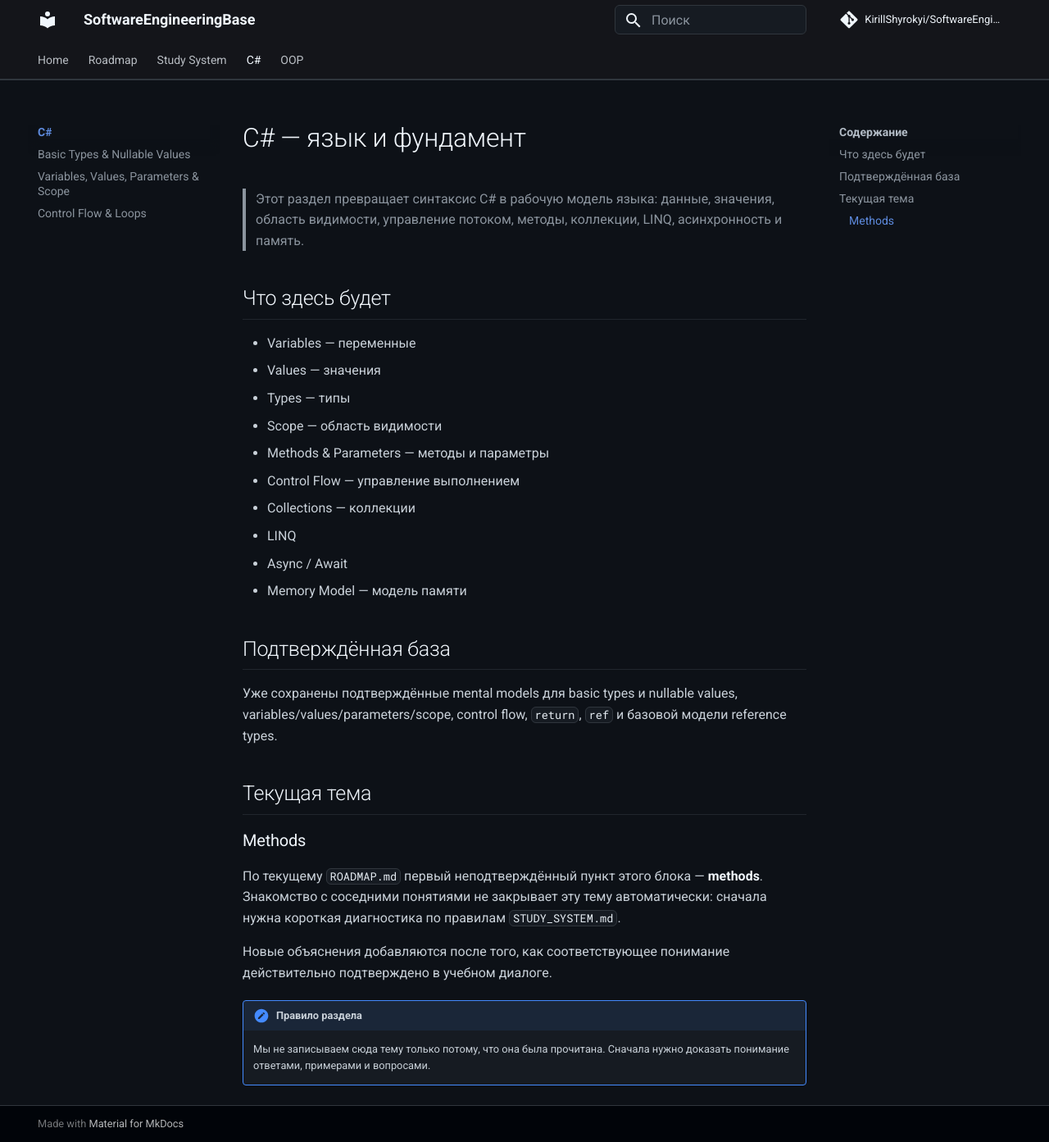
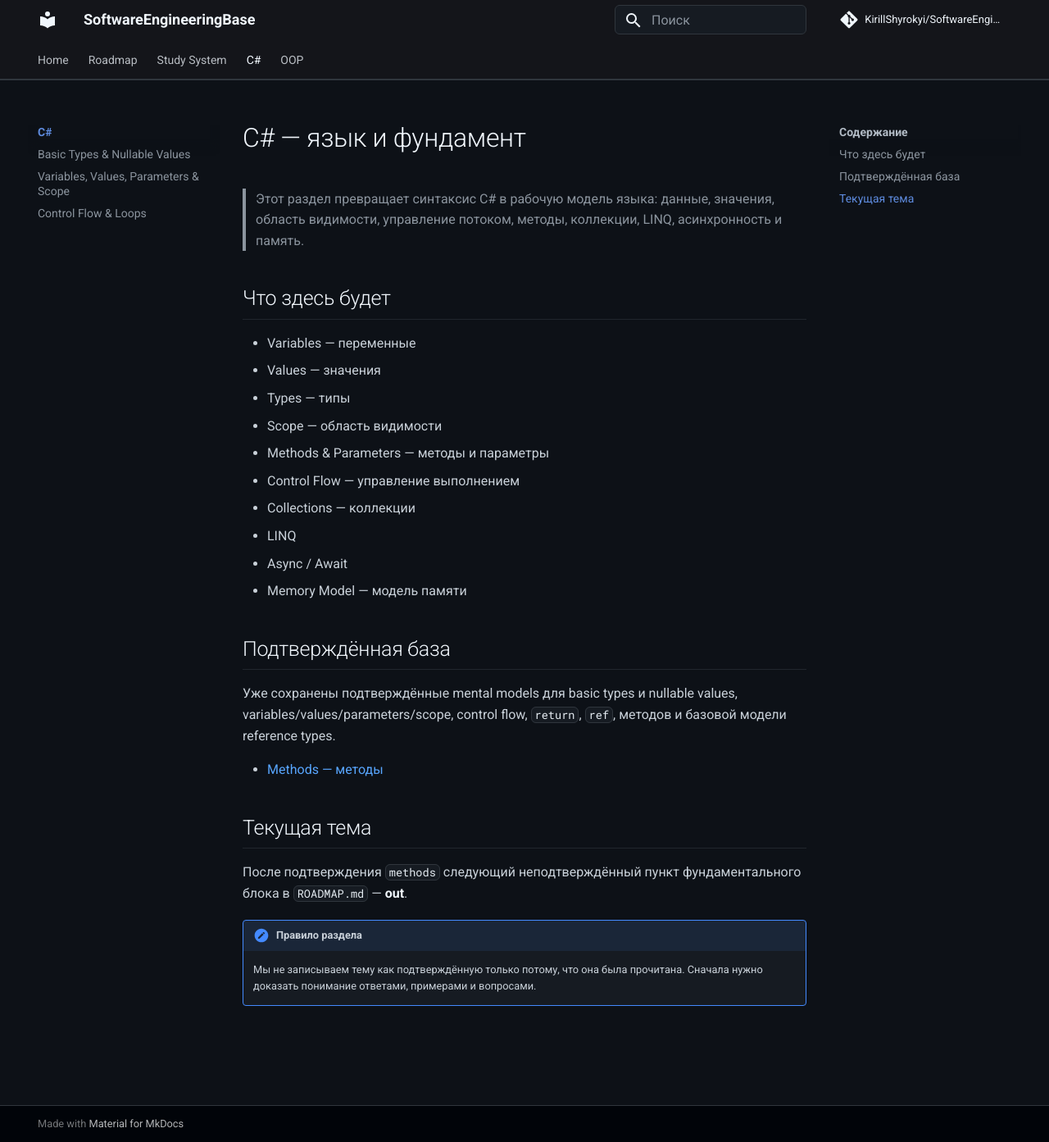
Before and after one commit to KirillShyrokyi/SoftwareEngineeringBase, an MkDocs documentation site: the page built from docs/csharp/index.md, in a window 1280 px wide and 1393 px high. Shown: the whole window at 82% size. Built offline with MkDocs 1.6.1 and Material for MkDocs 9.7.7, drawn with Linux system fonts in a browser that asks for light colours; comment, search, counter and statistics services are not loaded.

Commit message:
docs(csharp): advance current topic to out

```diff
--- a/docs/csharp/index.md
+++ b/docs/csharp/index.md
@@ -17,15 +17,13 @@
 
 ## Подтверждённая база
 
-Уже сохранены подтверждённые mental models для basic types и nullable values, variables/values/parameters/scope, control flow, `return`, `ref` и базовой модели reference types.
+Уже сохранены подтверждённые mental models для basic types и nullable values, variables/values/parameters/scope, control flow, `return`, `ref`, методов и базовой модели reference types.
+
+- [Methods — методы](methods.md)
 
 ## Текущая тема
 
-### Methods
-
-По текущему `ROADMAP.md` первый неподтверждённый пункт этого блока — **methods**. Знакомство с соседними понятиями не закрывает эту тему автоматически: сначала нужна короткая диагностика по правилам `STUDY_SYSTEM.md`.
-
-Новые объяснения добавляются после того, как соответствующее понимание действительно подтверждено в учебном диалоге.
+После подтверждения `methods` следующий неподтверждённый пункт фундаментального блока в `ROADMAP.md` — **out**.
 
 !!! note "Правило раздела"
-    Мы не записываем сюда тему только потому, что она была прочитана. Сначала нужно доказать понимание ответами, примерами и вопросами.
+    Мы не записываем тему как подтверждённую только потому, что она была прочитана. Сначала нужно доказать понимание ответами, примерами и вопросами.
```
